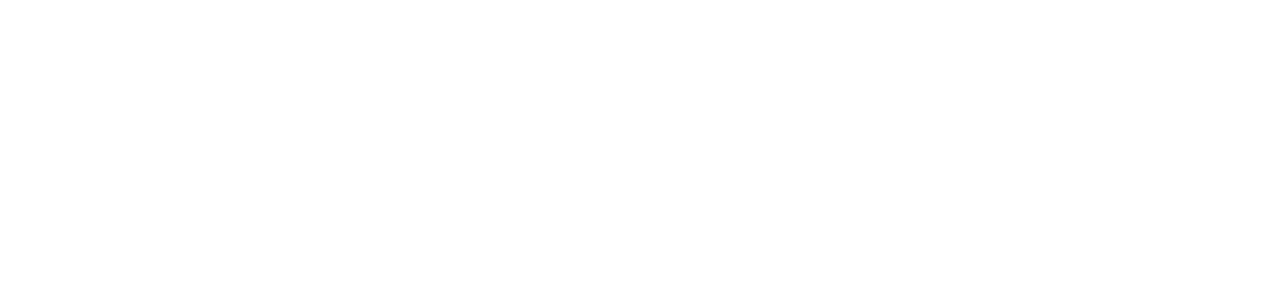
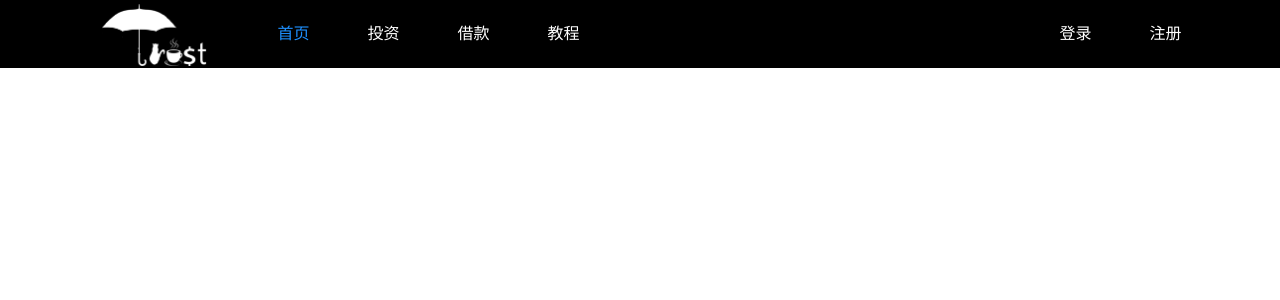
Before and after one commit to NJU-Trust/FrontEnd, a Vue app: page /loan in a window 1280 px wide. Shown: the top 300 px of the page. Built offline with nearby package versions, Linux system fonts and the light colour scheme.

Commit message:
添加组件

```diff
--- a/src/components/navi.vue
+++ b/src/components/navi.vue
@@ -8,7 +8,7 @@
           <ul class="nav navbar-nav" id="nav" style="width: 100%">
             <li><a href="./homepage.html" style="color: dodgerblue">首页</a></li>
             <li><a href="./invest.html">投资</a></li>
-            <li><a href="./loan.html">借款</a></li>
+            <li><a id="loan" href="/loan">借款</a></li>
             <li><a href="./guide.html">教程</a></li>
             <li id="last" style="float: right;"><a id="signup" href="./signup.html">注册</a></li>
             <li id="secondLast" style="float: right;"><a id="login" href="/login">登录</a></li>
--- a/src/pages/loan.vue
+++ b/src/pages/loan.vue
@@ -6,8 +6,10 @@
 
 <script>
     import navi from '@/components/navi.vue';
+
     export default {
-        name: "loan"
+        name: "loan",
+        components:{navi},
     }
 </script>
 
--- a/src/router/index.js
+++ b/src/router/index.js
@@ -2,6 +2,7 @@
 import Router from 'vue-router'
 import homepage from '@/pages/homepage'
 import login from '@/pages/login'
+import loan from '@/pages/loan'
 
 Vue.use(Router)
 
@@ -16,6 +17,11 @@
       path: '/login',
       name: 'login',
       component: login
+    },
+    {
+      path: '/loan',
+      name: 'loan',
+      component: loan
     }
   ],
   mode:"history"
```
